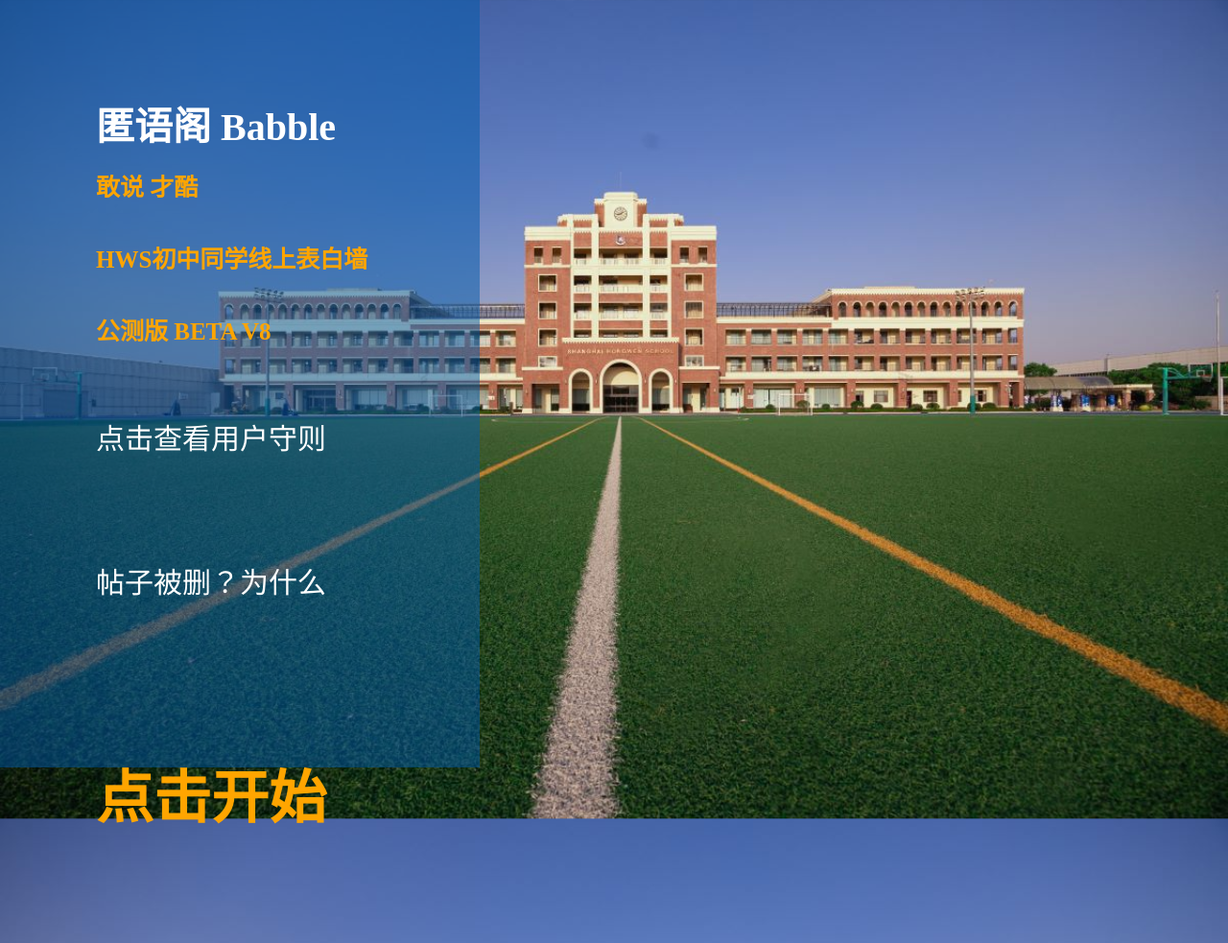
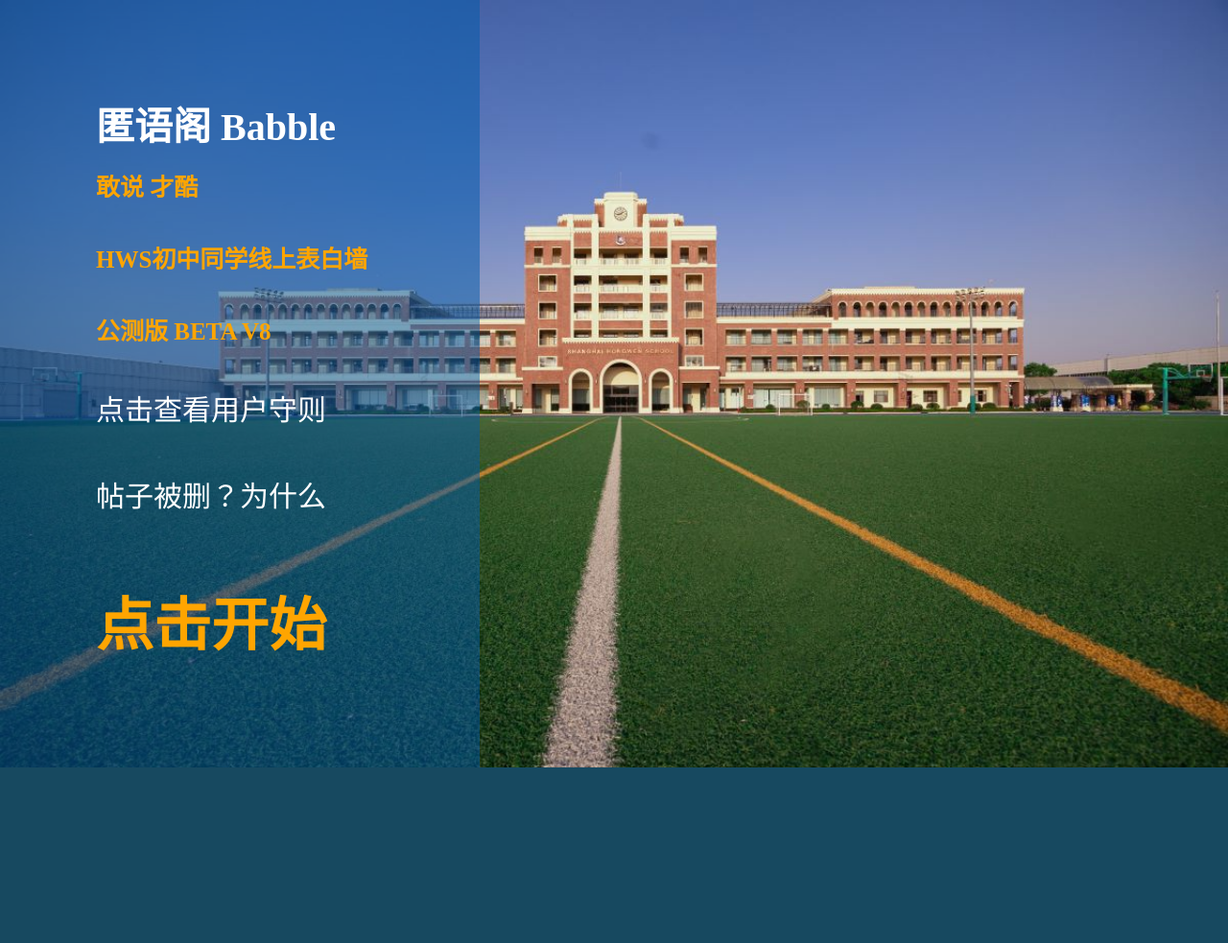
Before and after one commit to jasperinsh-afk/Babble, a Flask app: page / in a window 1280 px wide. Shown: the whole page at 96% size. After the commit the page ends 800 px from the top, so only its background shows below. Run offline with Flask 3, Linux system fonts and the light colour scheme.

Commit message:
Update style.css

```diff
--- a/static/css/style.css
+++ b/static/css/style.css
@@ -35,7 +35,7 @@
 
 .main a {
 	text-decoration: none;
-	line-height: 5;
+	line-height: 3;
 	font-size: 30px;
 	color: white;
 }
```
